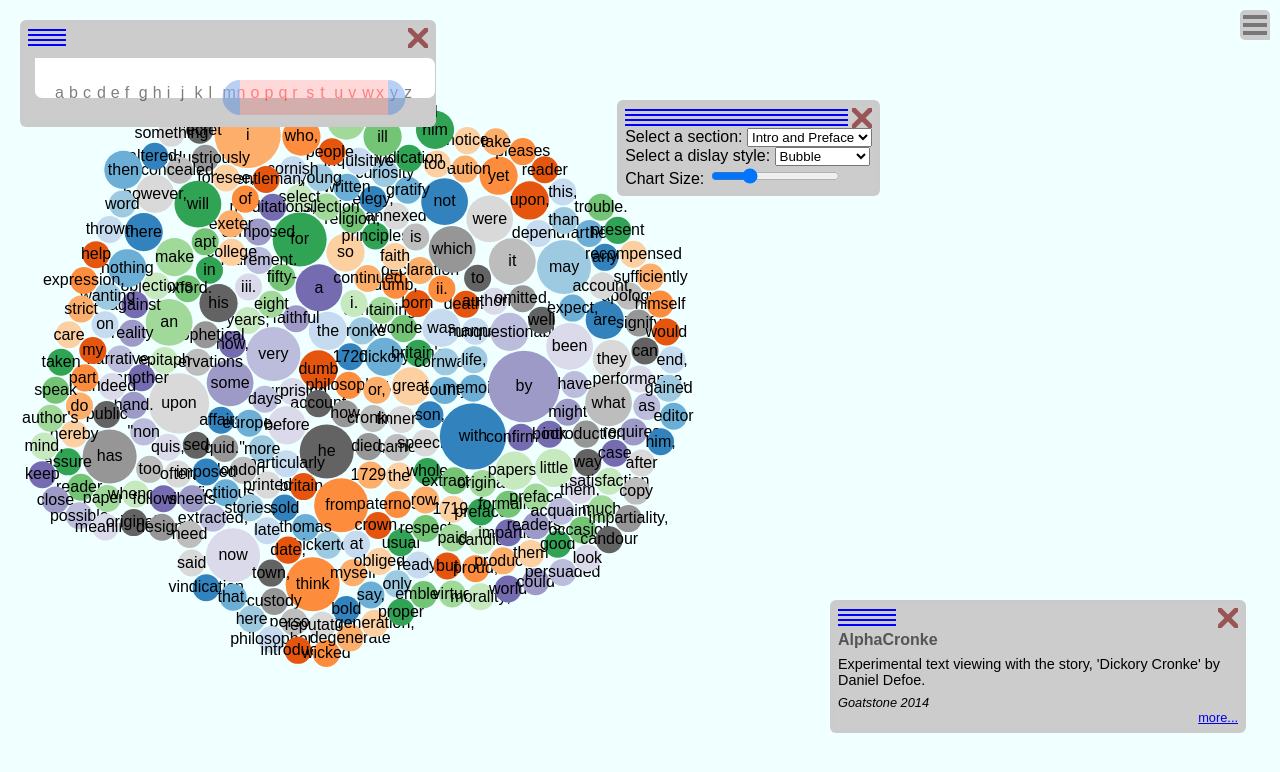
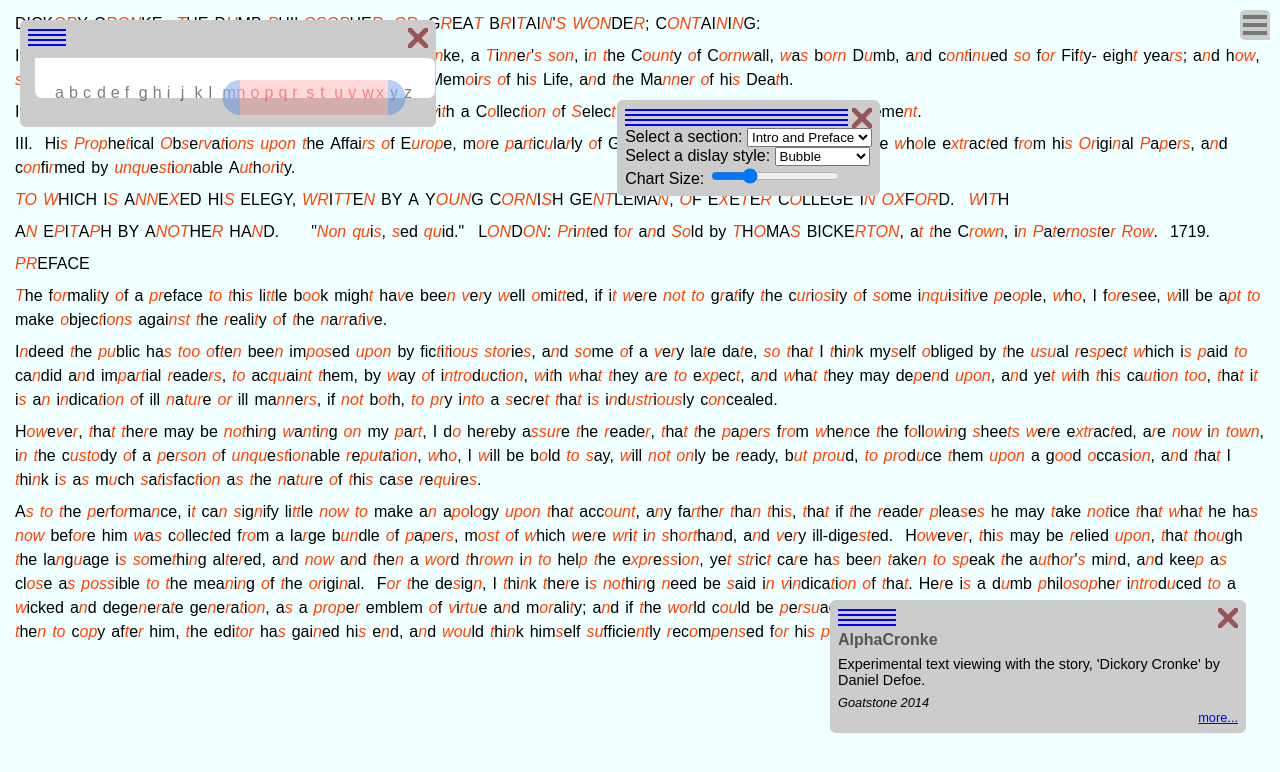
Before and after one commit to goatstone/alphacronke, a website: page index.html in a window 1280 px wide. Drawn offline with Linux system fonts and the light colour scheme.

Commit message:
Refactor StoryWords

```diff
--- a/index.html
+++ b/index.html
@@ -8,7 +8,7 @@
 </head>
 <body>
 
-<div id="div_words"></div>
+<div id="story_words"></div>
 
 <div id="panel-alpharange" class="panel">
     <div class="handle"></div>
--- a/public/css/alphacronke.all.css
+++ b/public/css/alphacronke.all.css
@@ -7,31 +7,16 @@ body {
 }
 
 
-/* div_words */
-#div_words {
-    position: absolute;
-    top: 0;
-    left: 0;
-    width: 100%;
-    height: 110%;
-    background-color: inherit;
-    z-index: -1;
+
+#story_words span {
+    float: left;
+    padding: 3px;
 }
 
-#div_words span {
+#story_words p {
     float: left;
     padding: 3px;
-    opacity: 1;
-    fontSize: .9em;
-    /*background-color: #ccc;*/
-}
-
-#div_words p {
-    float: left;
-    padding: 3px;
-    /*background-color: #444;*/
     margin: 1px;
-
 }
 
 
--- a/public/js/alphacronke.js
+++ b/public/js/alphacronke.js
@@ -8,7 +8,7 @@ function Controller() {
     // panels
     var alphaRangePanel, mainPanel, messagePanel;
     // components
-    var alphaRange, selectSize, storyPartSelect, selectStyle, message;
+    var   selectSize, storyPartSelect, selectStyle, message;
     var $this = this;
 
     // model
@@ -20,8 +20,8 @@ function Controller() {
 
     // alphaRange
     alphaRangePanel = new Panel('#panel-alpharange');
-    alphaRange = new AlphaRange('#dd');
-    alphaRange.addSelectListener( function (filteredStr) {
+    this.alphaRange = new AlphaRange('#dd');
+    this.alphaRange.addSelectListener( function (filteredStr) {
         $this.storyWords.highlightWords(filteredStr);
     });
 
@@ -34,7 +34,7 @@ function Controller() {
     storyPartSelect = new StoryPartSelect('#story-parts-opts');
     storyPartSelect.setCallback(function(selection){
         $this.storyWords.setSection($this.model.story[selection]);
-        $this.storyWords.highlightWords(alphaRange.selectedElements);
+        $this.storyWords.highlightWords($this.alphaRange.selectedElements);
     });
     selectStyle = new SelectStyle('#panel-a #styles');
     selectStyle.setCallback(function(selection){
@@ -42,15 +42,15 @@ function Controller() {
         $this.storyWords.setStyle(selection);
 
         if (selection === 'bubble') {
-            alphaRange.hide();
+            $this.alphaRange.hide();
             selectSize.show();
             alphaRangePanel.hide();
         }
         else if (selection === 'alphaSelect') {
             alphaRangePanel.show();
-            alphaRange.show();
+            $this.alphaRange.show();
             selectSize.hide();
-            $this.storyWords.highlightWords(alphaRange.selectedElements);
+            $this.storyWords.highlightWords($this.alphaRange.selectedElements);
         }
     });
 
@@ -115,7 +115,8 @@ Controller.prototype.initModel = function () {
         storyText = null;
 
         $this.storyWords.setSection($this.model.story.intro);
-        $this.storyWords.setStyle('bubble');
+        // $this.storyWords.setStyle('bubble');
+        $this.storyWords.highlightWords($this.alphaRange.selectedElements);
 
     });
 };
@@ -322,7 +323,7 @@ StoryWords.prototype.generateBubbleWord = function () {
 };
 StoryWords.prototype.generateSelectWord = function () {
 
-    var para = d3.select("#div_words").selectAll("p")
+    var para = d3.select("#story_words").selectAll("p")
         .data(this.sectionsWords)
         .enter().append("p");
     this.words = para.selectAll("span")
@@ -346,7 +347,7 @@ StoryWords.prototype.highlightWords = function (filteredStr) {
  };
 
 StoryWords.prototype.clearContent = function(){
-    d3.select("#div_words").selectAll("p").remove();
+    d3.select("#story_words").selectAll("p").remove();
     d3.select("body").selectAll("svg.bubble").remove();
 };
  /*
--- a/src/goatstone/alphacronke/style/story_words.css
+++ b/src/goatstone/alphacronke/style/story_words.css
@@ -1,27 +1,12 @@
 
-/* div_words */
-#div_words {
-    position: absolute;
-    top: 0;
-    left: 0;
-    width: 100%;
-    height: 110%;
-    background-color: inherit;
-    z-index: -1;
+
+#story_words span {
+    float: left;
+    padding: 3px;
 }
 
-#div_words span {
+#story_words p {
     float: left;
     padding: 3px;
-    opacity: 1;
-    fontSize: .9em;
-    /*background-color: #ccc;*/
+    margin: 1px;
 }
-
-#div_words p {
-    float: left;
-    padding: 3px;
-    /*background-color: #444;*/
-    margin: 1px;
-
-}
--- a/src/goatstone/alphacronke/ui/component/StoryWords.js
+++ b/src/goatstone/alphacronke/ui/component/StoryWords.js
@@ -129,7 +129,7 @@ StoryWords.prototype.generateBubbleWord = function () {
 };
 StoryWords.prototype.generateSelectWord = function () {
 
-    var para = d3.select("#div_words").selectAll("p")
+    var para = d3.select("#story_words").selectAll("p")
         .data(this.sectionsWords)
         .enter().append("p");
     this.words = para.selectAll("span")
@@ -153,6 +153,6 @@ StoryWords.prototype.highlightWords = function (filteredStr) {
  };
 
 StoryWords.prototype.clearContent = function(){
-    d3.select("#div_words").selectAll("p").remove();
+    d3.select("#story_words").selectAll("p").remove();
     d3.select("body").selectAll("svg.bubble").remove();
 };
```
Also changed, not shown: src/goatstone/alphacronke/Controller.js (+9 -8 lines), public/js/alphacronke.min.js.
